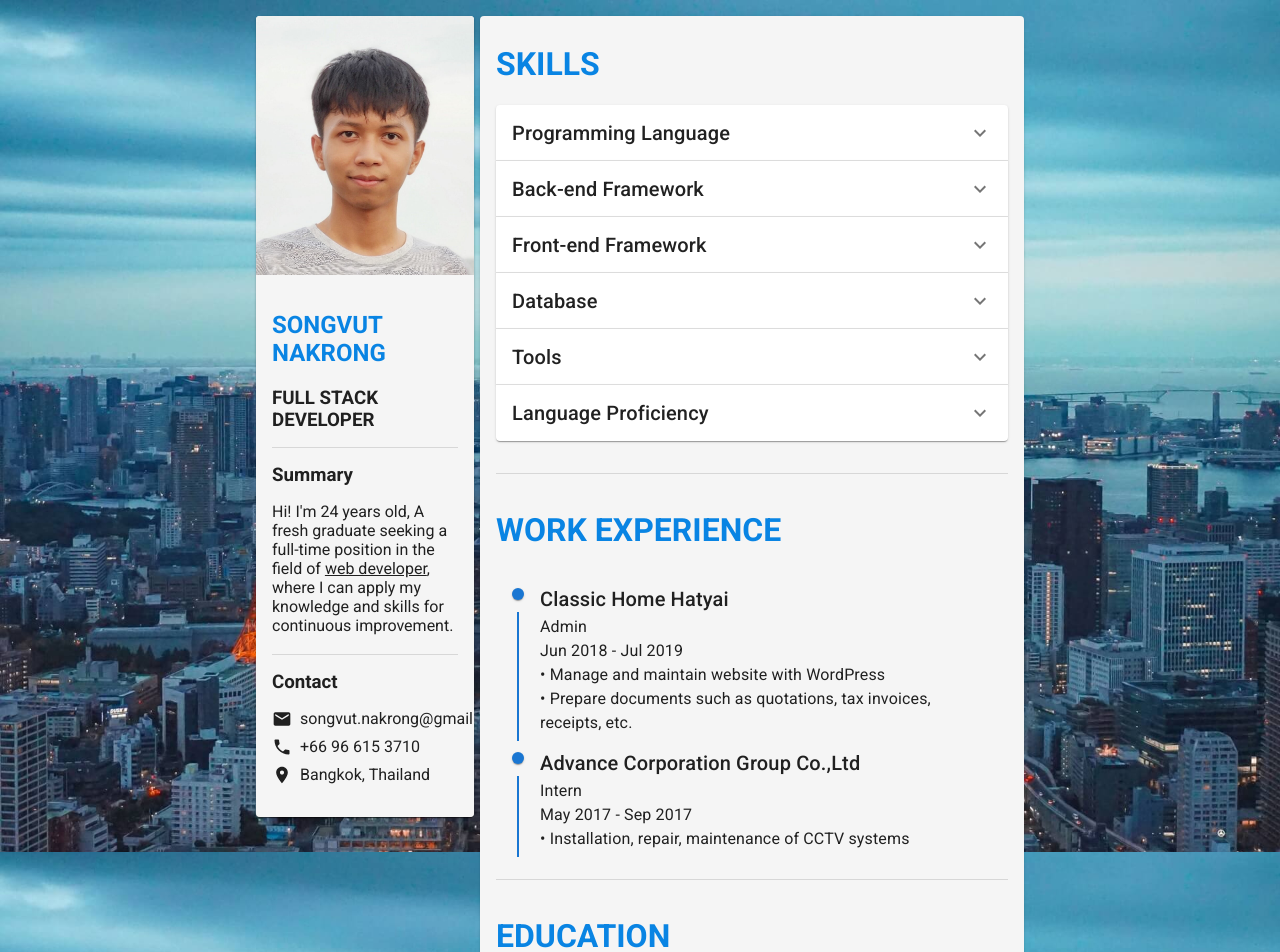
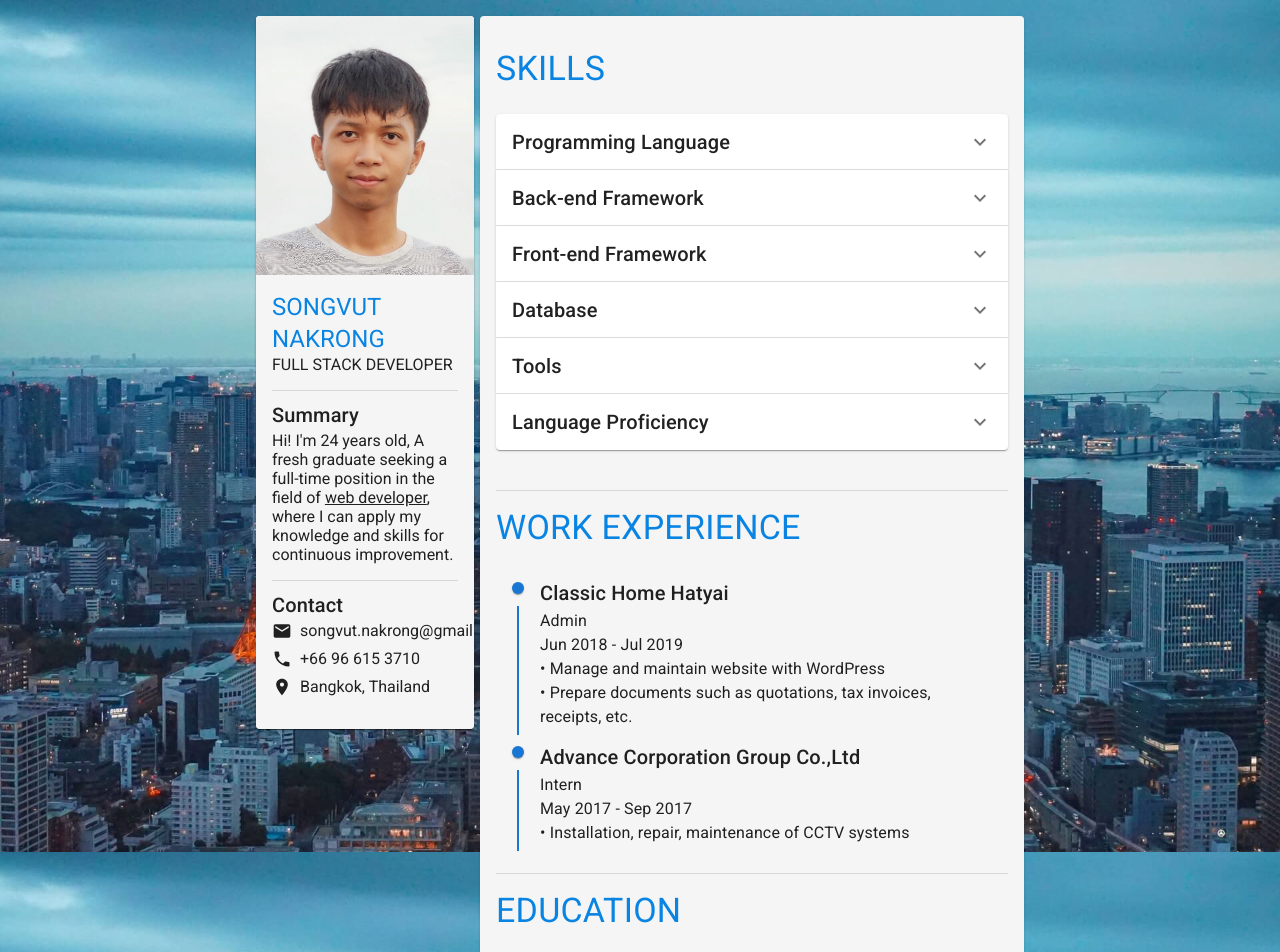
Before and after one commit to songvut365/songvut-website-react, a React (Create React App) app: page / in a window 1280 px wide. Shown: the top 952 px of the page. Built offline with nearby package versions, Linux system fonts and the light colour scheme.

Commit message:
Change h1 to typography component

```diff
--- a/src/App.css
+++ b/src/App.css
@@ -9,6 +9,7 @@ html, body {
 
 .App {
   width: 100%;
+  background-color: #355268;
   background-image: url("./assets/bg.jpg");
   background-repeat: no-repeat;
   background-size: cover;
--- a/src/Home/Home.js
+++ b/src/Home/Home.js
@@ -42,7 +42,7 @@ function Skill(props) {
             {Array.from(skill.lists).map((list, index) => (
               <Typography variant="subtitle1" key={index} sx={{display: 'flex', mb: 1, alignItems: 'center', gap: 1}}>
                 <Avatar sx={{bgcolor: list.bgcolor, color: list.textcolor }} variant="square">{list.abb}</Avatar>
-                { list.name }: {list.detail}
+                <b>{ list.name }:</b> {list.detail}
               </Typography>
             ))}
           </AccordionDetails>
@@ -294,7 +294,7 @@ function Home() {
         {
           name: "Git",
           detail: "",
-          abb: "G",
+          abb: "Git",
           bgcolor: "#e84d31",
           textcolor: "black"
         },
@@ -308,7 +308,7 @@ function Home() {
         {
           name: "Figma",
           detail: "",
-          abb: "F",
+          abb: "Fig",
           bgcolor: "black",
           textcolor: "#ea4b1c"
         },
@@ -439,20 +439,27 @@ function Home() {
                   alt="Live from space album cover"
                 />
                 <CardContent>
-                  <h2 style={{color: '#0984e3'}}>SONGVUT NAKRONG</h2>
-                  <h3>FULL STACK DEVELOPER</h3>
+                  <Typography variant="h5" component="div" sx={{color: '#0984e3'}}>
+                    SONGVUT NAKRONG
+                  </Typography>
+                  <Typography variant="p" component="div">
+                    FULL STACK DEVELOPER
+                  </Typography>
 
-                  <Divider />
+                  <Divider sx={{mt: 2, mb: 1}} />
 
-                  <h3>Summary</h3>
+                  <Typography variant="h6" component="div">
+                    Summary
+                  </Typography>
                   <Typography variant="p" component="div">
                     Hi! I'm 24 years old, A fresh graduate seeking a full-time position in the field of <u>web developer</u>, where I can apply my knowledge and skills for continuous improvement.
                   </Typography>
-                  <br></br>
 
-                  <Divider />
+                  <Divider sx={{mt: 2, mb: 1}} />
 
-                  <h3>Contact</h3>
+                  <Typography variant="h6" component="div">
+                    Contact
+                  </Typography>
                   <Box sx={{display: 'flex', mb: 1, alignItems: 'center', gap: 1}}>
                     <EmailIcon fontSize="small" /><span>songvut.nakrong@gmail.com</span><br></br>
                   </Box>
@@ -473,29 +480,37 @@ function Home() {
 
               {/* Skills */}
               <Box sx={{pt: 1, pb: 1, pl:2, pr:2}}>
-                <h1>SKILLS</h1>
+                <Typography variant="h4" component="div" sx={{color: '#0984e3', mt: 3, mb: 3}}>
+                  SKILLS
+                </Typography>
                 <Skill skills={skills} />
 
-                <Divider sx={{mt: 4}}/>
+                <Divider sx={{mt: 5}}/>
               </Box>
 
               {/* Work experience */}
               <Box sx={{pt: 1, pb: 1, pl:2, pr:2}}>
-                <h1>WORK EXPERIENCE</h1>
+                <Typography variant="h4" component="div" sx={{color: '#0984e3'}}>
+                  WORK EXPERIENCE
+                </Typography>
                 <Experience experiences={experiences} />
                 <Divider />
               </Box>
 
               {/* Education */}
               <Box sx={{pt: 1, pb: 1, pl:2, pr:2}}>
-                <h1>EDUCATION</h1>
+                <Typography variant="h4" component="div" sx={{color: '#0984e3'}}>
+                  EDUCATION
+                </Typography>
                 <Education educations={educations} />
                 <Divider />
               </Box>
 
               {/* Projects */}
               <Box sx={{pt: 1, pb: 1, pl:2, pr:2}}>
-                <h1>PROJECTS</h1>
+                <Typography variant="h4" component="div" sx={{color: '#0984e3', mb: 2}}>
+                  PROJECTS
+                </Typography>
 
                 <Project projects={projects} />
               </Box>
```
